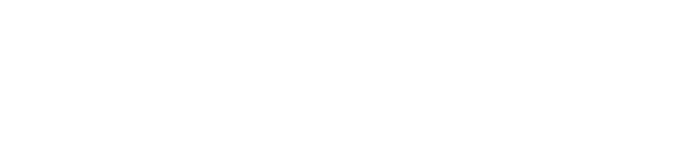
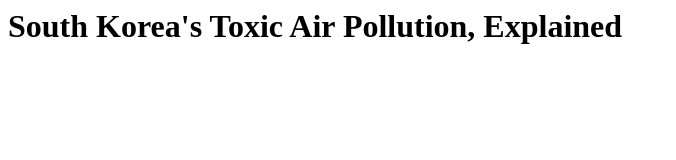
Before and after one commit to minjukim013/AirPollutionExplained, a plain HTML site: page index.html in a window 1280 px wide. Shown: the whole page, without its empty margins (0-676 px from the left). Drawn offline with Linux system fonts and the light colour scheme.

Commit message:
Update index.html

```diff
--- a/index.html
+++ b/index.html
@@ -1,3 +1,5 @@
+<h1>South Korea's Toxic Air Pollution, Explained</h1>
+
 <div class="PM10Line"></div>
 <script type="module">
 import {Runtime, Inspector} from "https://cdn.jsdelivr.net/npm/@observablehq/runtime@4/dist/runtime.js";
```
